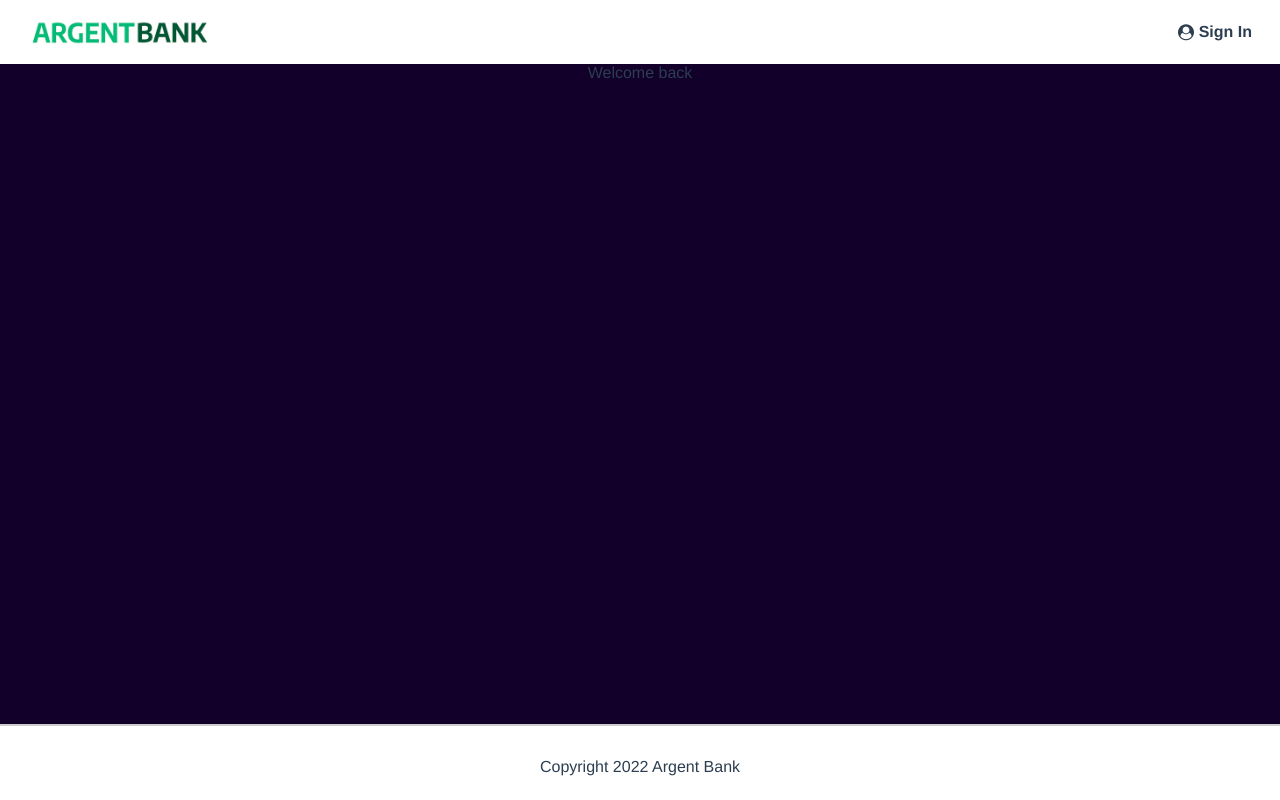
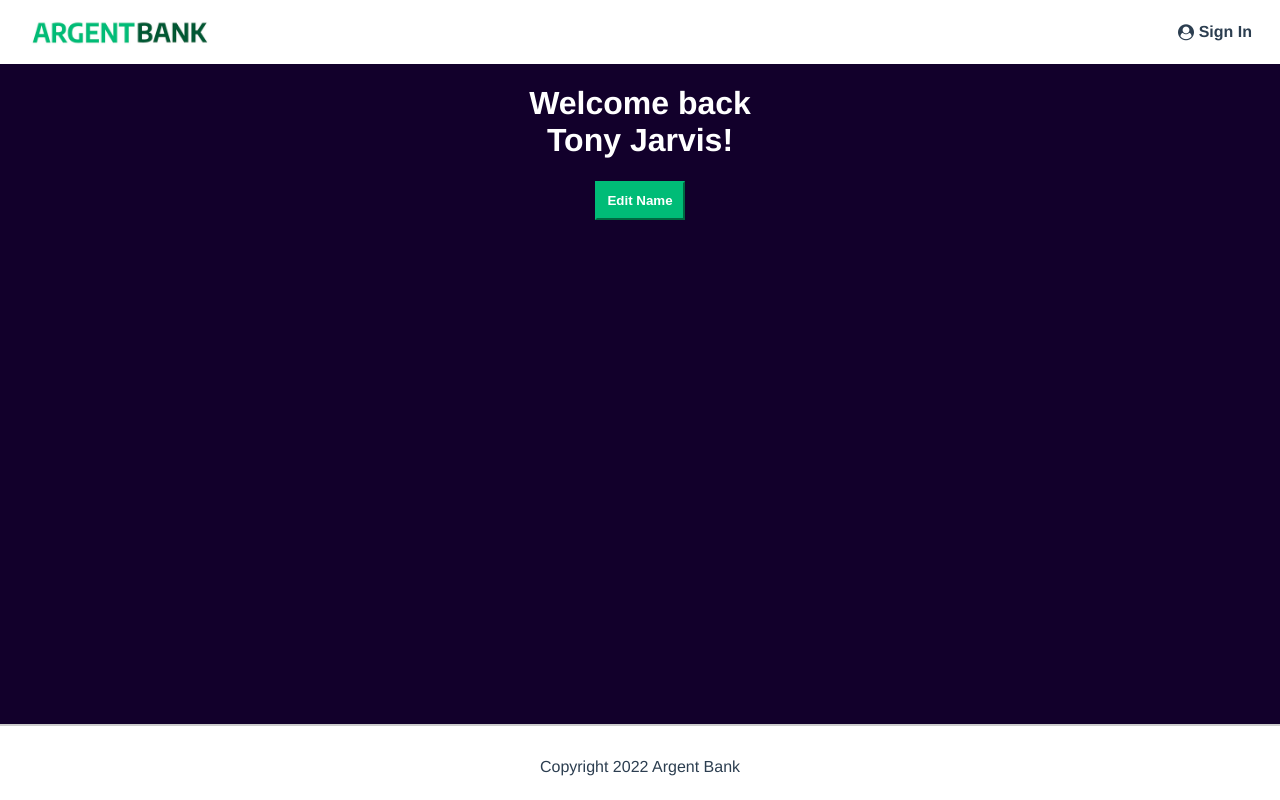
Before and after one commit to Roy-Framery-s-Openclassrooms-projects/royframery_13_24032022, a React (Create React App) app: page /profile in a window 1280 px wide. Built offline with nearby package versions, Linux system fonts and the light colour scheme.

Commit message:
implement HeaderProfile Component

```diff
--- a/src/Pages/Profile/Profile.scss
+++ b/src/Pages/Profile/Profile.scss
@@ -1,6 +1,7 @@
 @use '../../utils/sass/colors' as *;
 
 .profile {
+    flex: 1;
     background-color: $dark-blue;
     height: 100%;
 }
--- a/src/Pages/Profile/index.jsx
+++ b/src/Pages/Profile/index.jsx
@@ -1,10 +1,12 @@
+// Components
+import HeaderProfile from '../../components/HeaderProfile'
 // CSS
 import './Profile.scss'
 
 const Profile = () => {
     return (
         <main className="profile">
-            <div className="profile__header"> Welcome back</div>
+            <HeaderProfile />
         </main>
     )
 }
--- /dev/null
+++ b/src/components/HeaderProfile/HeaderProfile.scss
@@ -0,0 +1,22 @@
+@use '../../utils/sass/colors' as *;
+
+.headerProfile {
+    display: inline-block;
+    width: 100%;
+    margin-bottom: 2rem;
+    color: $white;
+
+    &__title {
+        font-size: 2em;
+        margin: 0.67em 0;
+        font-weight: bold;
+    }
+
+    &__edit-button {
+        border-color: $color-primary;
+        background-color: $color-primary;
+        color: $white;
+        font-weight: bold;
+        padding: 10px;
+    }
+}
--- /dev/null
+++ b/src/components/HeaderProfile/index.jsx
@@ -0,0 +1,20 @@
+// CSS
+import './HeaderProfile.scss'
+
+const HeaderProfile = () => {
+    const userName = 'Tony Jarvis'
+    return (
+        <div className="headerProfile">
+            <h1 className="headerProfile__title">
+                Welcome back <br /> {userName}!
+            </h1>
+            <div className="headeProfiler__wrapper-button">
+                <button className="headerProfile__edit-button">
+                    Edit Name
+                </button>
+            </div>
+        </div>
+    )
+}
+
+export default HeaderProfile
```
